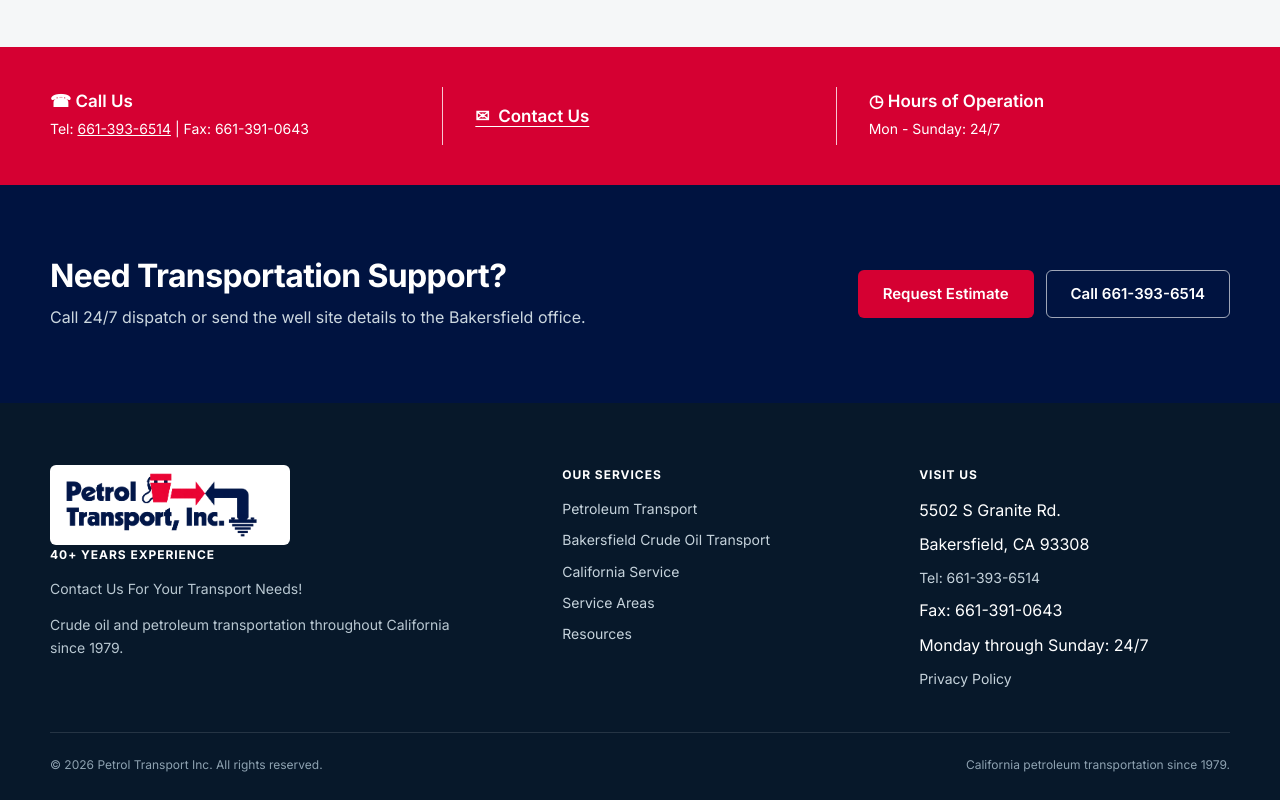
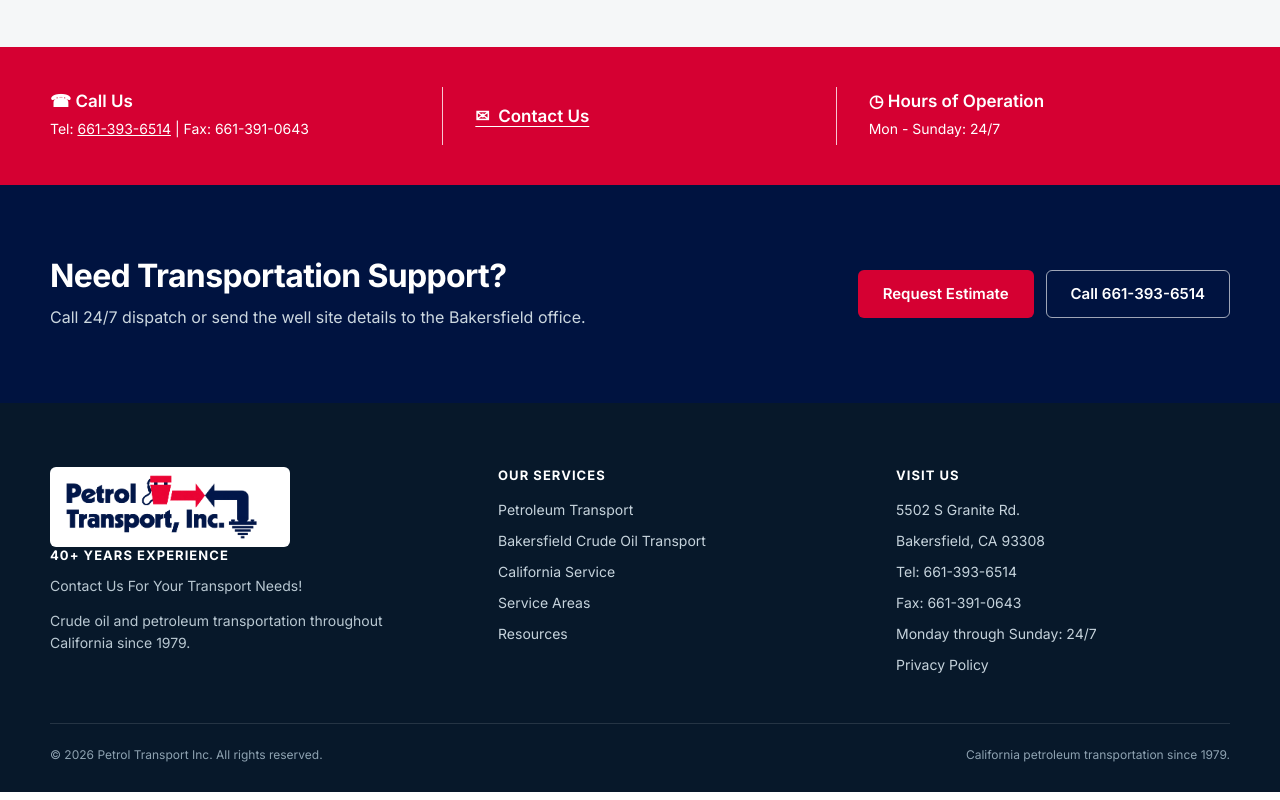
Before and after one commit to joshuawyrick/petrol, a website: page website/index.html in a window 1280 px wide. Shown: the part 5002-5802 px from the top of the page. Drawn offline with Linux system fonts and the light colour scheme.

Commit message:
Updated site.css

```diff
--- a/website/assets/css/site.css
+++ b/website/assets/css/site.css
@@ -493,8 +493,8 @@ textarea { min-height: 150px; resize: vertical; }
 .article-card .meta { color: var(--red); font-size: 11px; font-weight: 700; text-transform: uppercase; letter-spacing: .1em; }
 .article-card h2 { font-size: 21px; font-weight: 600; line-height: 1.35; margin: 12px 0 12px; }
 
-.site-footer { background: var(--navy-deep); color: white; padding: 62px 24px 26px; }
-.footer-grid { max-width: var(--max); margin: 0 auto; display: grid; grid-template-columns: 1.2fr .8fr .8fr; gap: 46px; }
+.site-footer { background: var(--navy-deep); color: white; padding: 64px 24px 28px; }
+.footer-grid { max-width: var(--max); margin: 0 auto; display: grid; grid-template-columns: 1.15fr 1fr 1fr; gap: 64px; align-items: start; }
 .footer-logo {
   display: block;
   width: 240px;
@@ -509,12 +509,13 @@ textarea { min-height: 150px; resize: vertical; }
 @media (max-width: 820px) {
   .footer-logo { width: 220px; height: 74px; }
 }
-.footer-copy { color: #b9c8d2; max-width: 430px; font-size: 14px; }
-.footer-title { color: white; font-size: 12px; font-weight: 700; letter-spacing: .08em; text-transform: uppercase; }
-.footer-links { display: grid; gap: 9px; margin-top: 14px; }
-.footer-links a { color: #c6d3dc; text-decoration: none; font-size: 14px; }
+.footer-copy { color: #b9c8d2; max-width: 430px; margin: 12px 0 0; font-size: 14px; line-height: 1.6; }
+.footer-title { color: white; font-size: 13px; line-height: 1.3; font-weight: 700; letter-spacing: .08em; text-transform: uppercase; }
+.footer-links { display: grid; gap: 10px; margin-top: 16px; }
+.footer-links a,
+.footer-links span { color: #c6d3dc; text-decoration: none; font-size: 14px; line-height: 1.5; }
 .footer-links a:hover { color: white; }
-.footer-bottom { max-width: var(--max); margin: 42px auto 0; padding-top: 22px; border-top: 1px solid rgba(255,255,255,.12); display: flex; justify-content: space-between; gap: 20px; color: #8ea2b1; font-size: 12px; }
+.footer-bottom { max-width: var(--max); margin: 48px auto 0; padding-top: 22px; border-top: 1px solid rgba(255,255,255,.12); display: flex; justify-content: space-between; gap: 20px; color: #8ea2b1; font-size: 12px; line-height: 1.5; }
 
 .mobile-quick-actions { display: none; }
 
```
